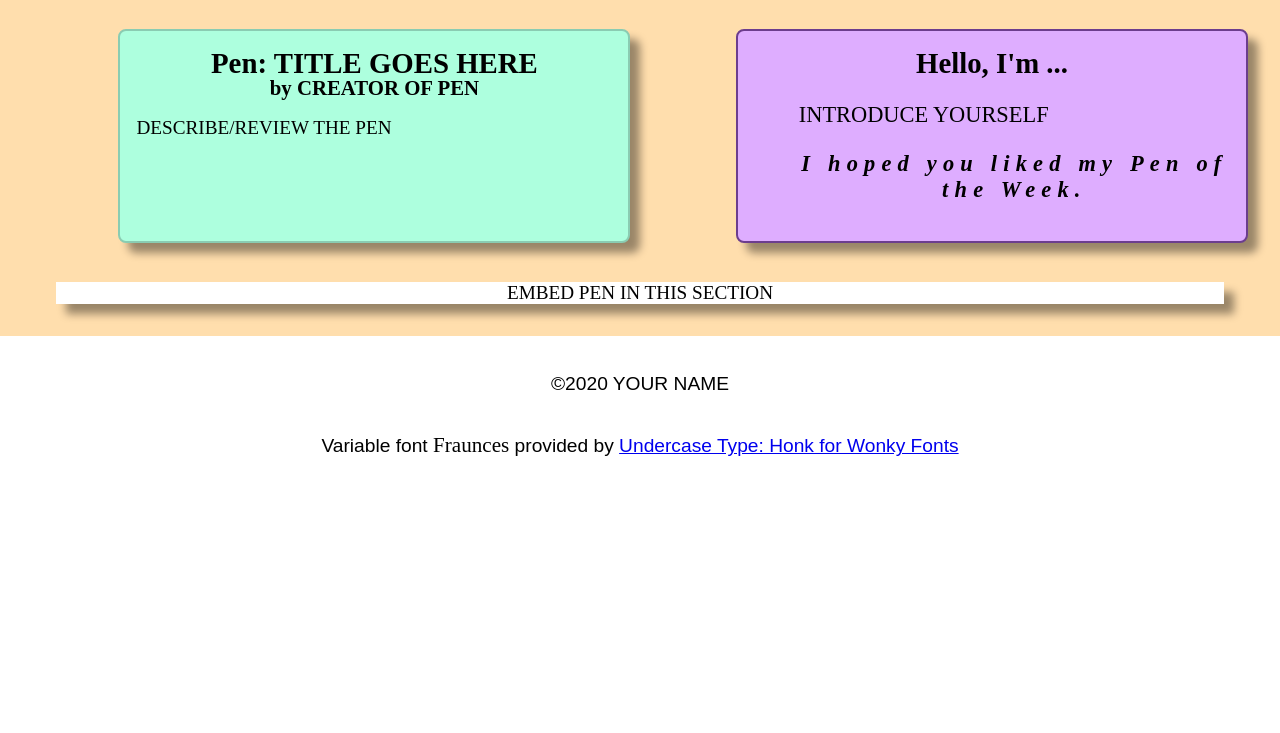
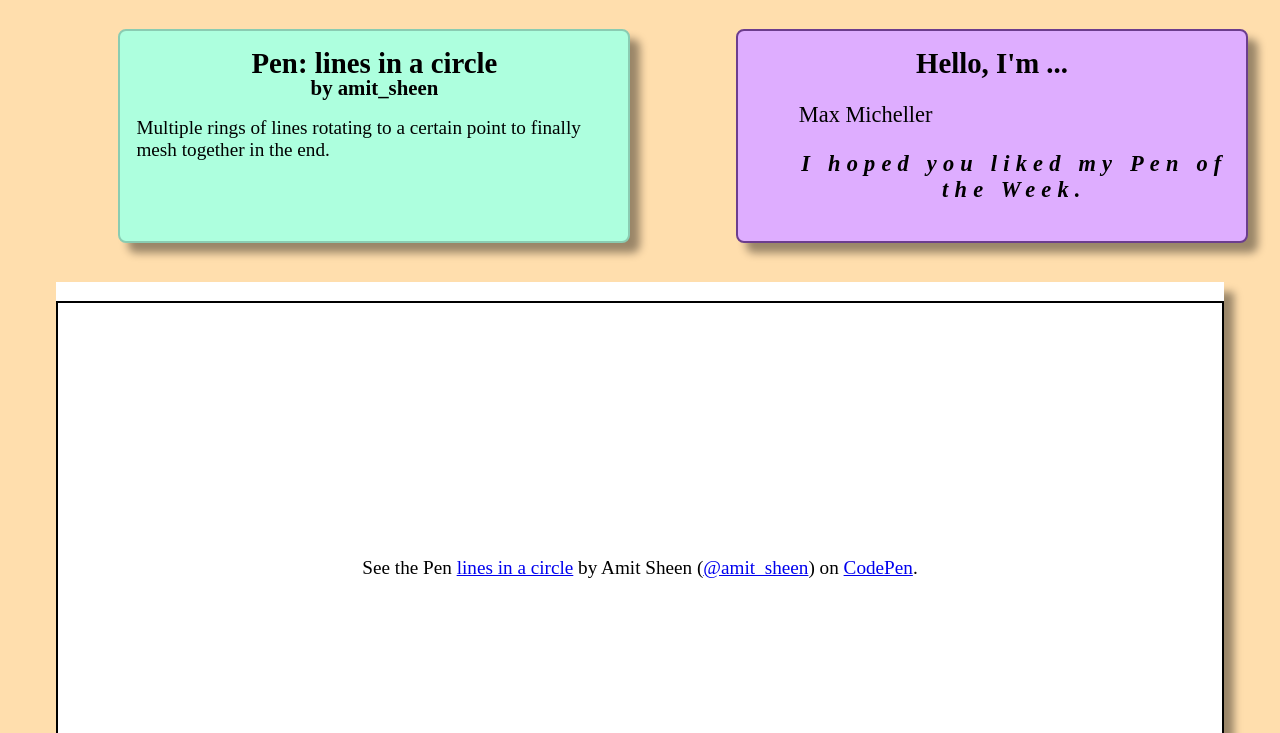
Before and after one commit to RVCC-IDMX/embed-codepen-MaxMicheller, a plain HTML site: page index.html in a window 1280 px wide. Shown: the part 67-800 px from the top of the page. Drawn offline with Linux system fonts and the light colour scheme; a script that the page names is missing; a web font is replaced by a local one.

Commit message:
Completion

```diff
--- a/index.html
+++ b/index.html
@@ -16,19 +16,24 @@
 
       <main>
         <article>
-          <h2>Pen: TITLE GOES HERE</h2>
-          <h3>by CREATOR OF PEN</h3>
-          <p>DESCRIBE/REVIEW THE PEN</p>
+          <h2>Pen: lines in a circle</h2>
+          <h3>by amit_sheen</h3>
+          <p>Multiple rings of lines rotating to a certain point to finally mesh together in the end.</p>
         </article>
-        <section>EMBED PEN IN THIS SECTION</section>
+        <section><p class="codepen" data-height="535" data-default-tab="html,result" data-slug-hash="OJjmdJE" data-user="amit_sheen" style="height: 535px; box-sizing: border-box; display: flex; align-items: center; justify-content: center; border: 2px solid; margin: 1em 0; padding: 1em;">
+          <span>See the Pen <a href="https://codepen.io/amit_sheen/pen/OJjmdJE">
+          lines in a circle</a> by Amit Sheen (<a href="https://codepen.io/amit_sheen">@amit_sheen</a>)
+          on <a href="https://codepen.io">CodePen</a>.</span>
+        </p>
+        <script async src="https://cpwebassets.codepen.io/assets/embed/ei.js"></script></section>
         <aside>
           <h2>Hello, I'm ...</h2>
-          <p>INTRODUCE YOURSELF</p>
+          <p>Max Micheller</p>
           <p class="bye">I hoped you liked my Pen of the Week.</p>
         </aside>
       </main>
       <footer class="sans-serif">
-        <p>&copy;2020 YOUR NAME</p>
+        <p>&copy;2020 Max Micheller</p>
         <p>
           Variable font <span class="serif">Fraunces</span> provided by
           <a href="https://github.com/undercasetype/Fraunces"
```
Also changed, not shown: 1 other file.
